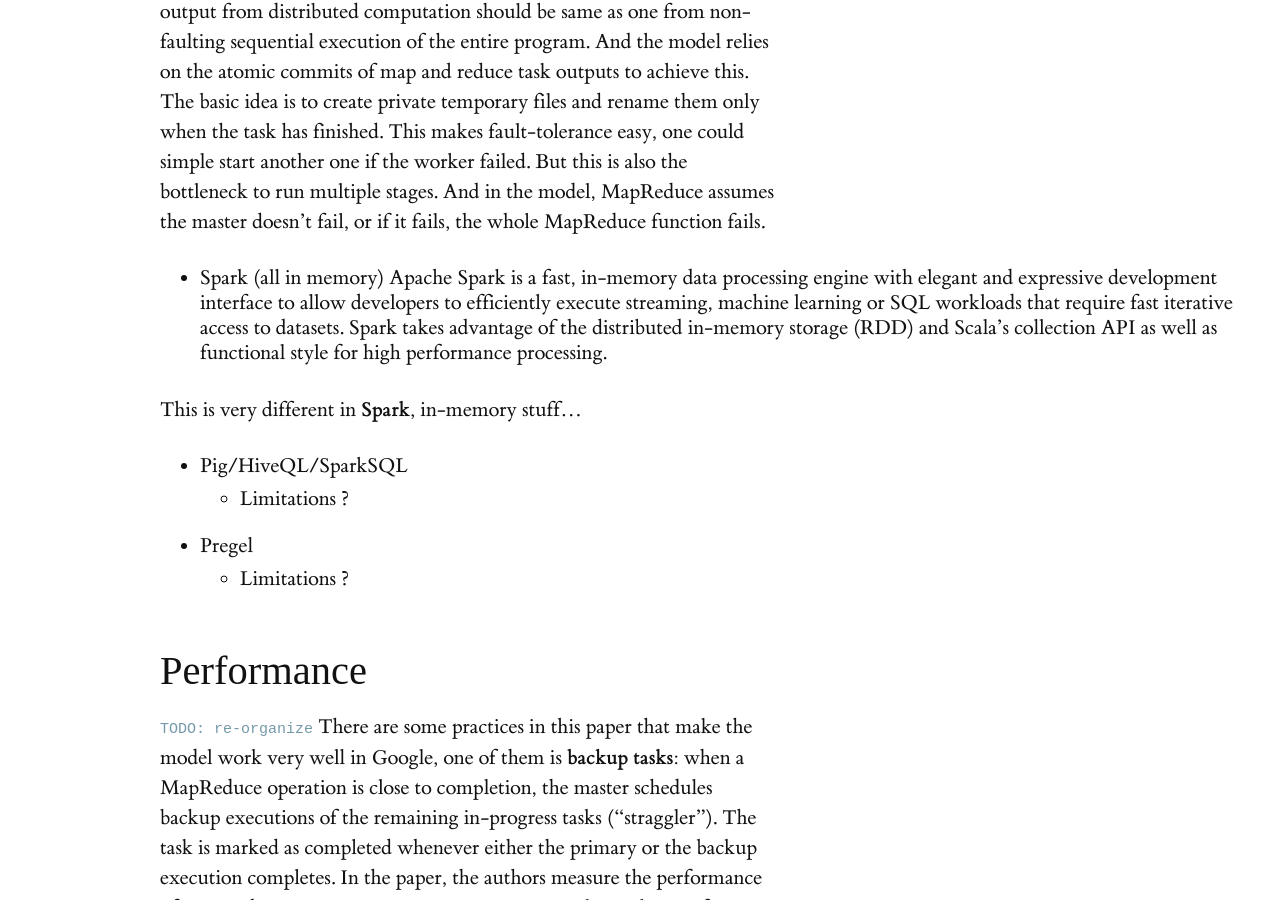
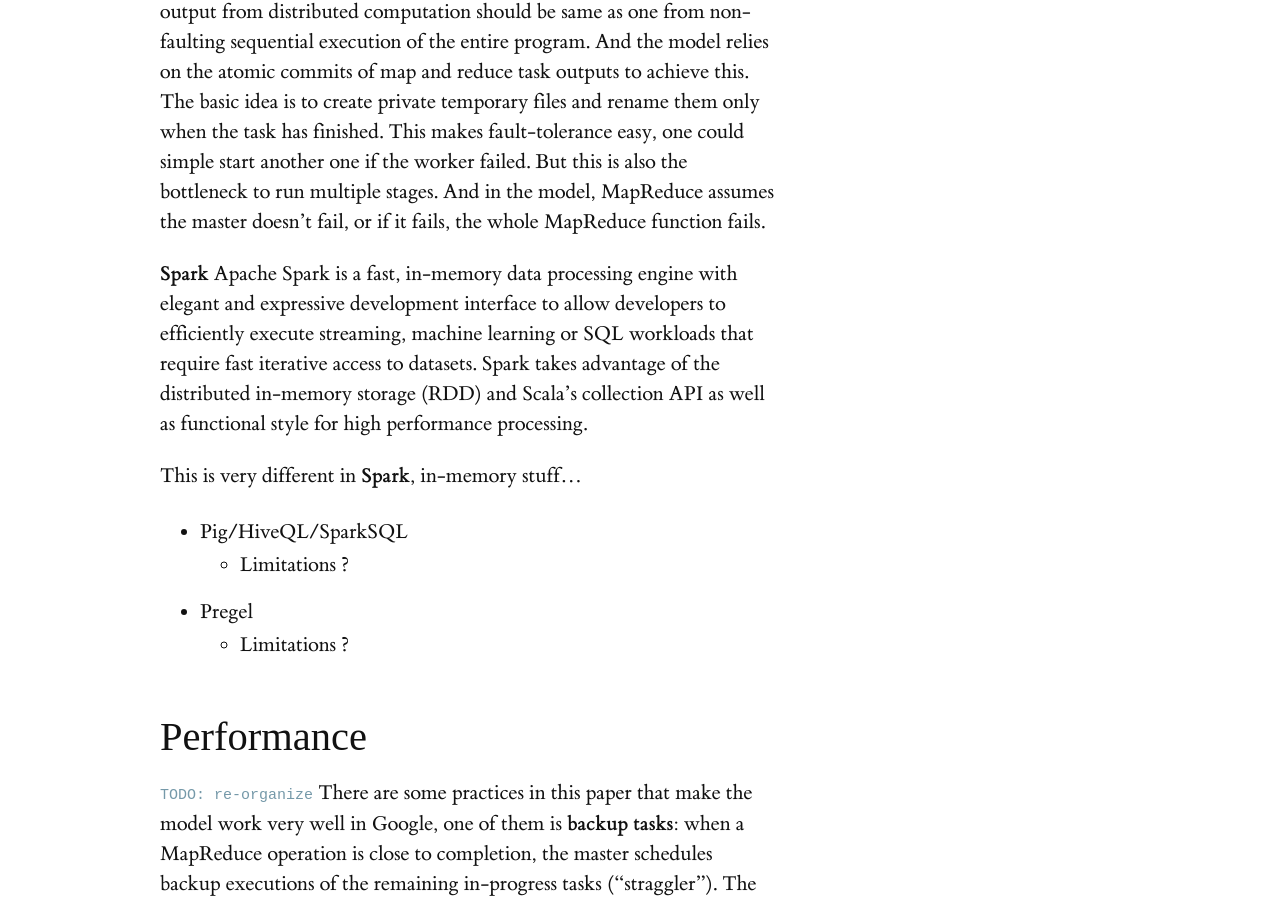
Before and after one commit to heathermiller/dist-prog-book, a Jekyll site: the page built from chapter/8/big-data.md, in a window 1280 px wide and 900 px high, scrolled down 4684 px. Built offline with Jekyll 4.4.1, drawn with Linux system fonts in a browser that asks for light colours; some web fonts are replaced.

Commit message:
Added Graph model and Spark

```diff
--- a/chapter/8/big-data.md
+++ b/chapter/8/big-data.md
@@ -74,7 +74,7 @@ In BSP model
 ## Execution Models
 In **MapReduce**, the execution model is interesting that all the intermediate key/value pairs are written to and read from disk. The output from distributed computation should be same as one from non-faulting sequential execution of the entire program. And the model relies on the atomic commits of map and reduce task outputs to achieve this. The basic idea is to create private temporary files and rename them only when the task has finished. This makes fault-tolerance easy, one could simple start another one if the worker failed. But this is also the bottleneck to run multiple stages. And in the model, MapReduce assumes the master doesn't fail, or if it fails, the whole MapReduce function fails.
 
-- Spark (all in memory)
+**Spark**
 Apache Spark is a fast, in-memory data processing engine with elegant and expressive development interface to allow developers to efficiently execute streaming, machine learning or SQL workloads that require fast iterative access to datasets. Spark takes advantage of the distributed in-memory storage (RDD) and Scala’s collection API as well as functional style for high performance processing.
 
 This is very different in **Spark**, in-memory stuff...
```
